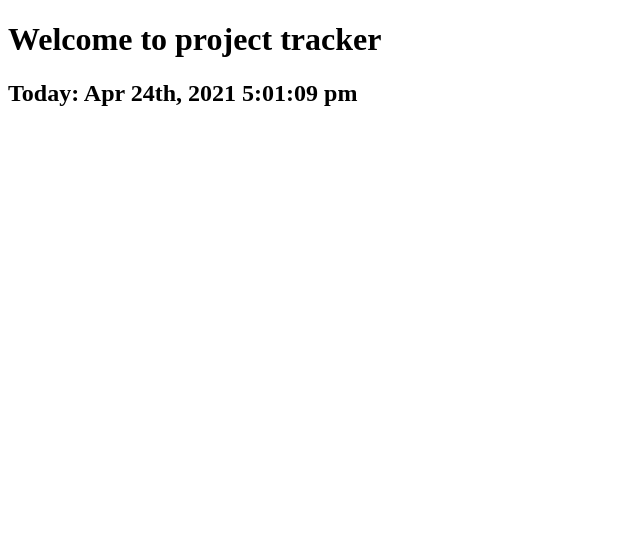
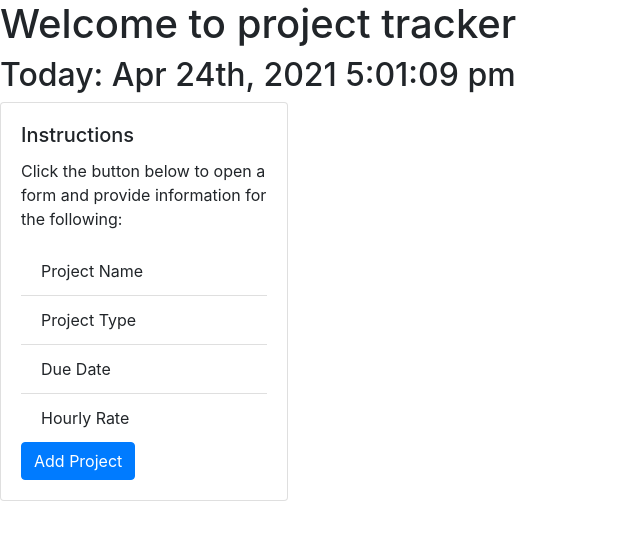
Before and after one commit to alexisligon/project-tracker, a plain HTML site: page index.html in a window 1280 px wide. Shown: the whole page, without its empty margins (0-640 px from the left). Drawn offline with nearby package versions, Linux system fonts and the light colour scheme.

Commit message:
instruction card added

```diff
--- a/index.html
+++ b/index.html
@@ -4,6 +4,7 @@
     <meta charset="UTF-8">
     <meta http-equiv="X-UA-Compatible" content="IE=edge">
     <meta name="viewport" content="width=device-width, initial-scale=1.0">
+    <link rel="stylesheet" href="https://cdnjs.cloudflare.com/ajax/libs/twitter-bootstrap/4.5.0/css/bootstrap.min.css">
     <title>Document</title>
 </head>
 <body>
@@ -13,6 +14,21 @@
         <h2 class="time"></h2>
 
     </header>
+    <main>
+        <div class="card" style="width: 18rem;">
+            <div class="card-body">
+              <h5 class="card-title">Instructions</h5>
+              <p class="card-text">Click the button below to open a form and provide information for the following:</p>
+              <ul class="list-group list-group-flush">
+                <li class="list-group-item">Project Name</li>
+                <li class="list-group-item">Project Type</li>
+                <li class="list-group-item">Due Date</li>
+                <li class="list-group-item">Hourly Rate</li>
+              </ul>
+              <a href="#" class="btn btn-primary">Add Project</a>
+            </div>
+          </div>
+    </main>
 
     <script
       type="text/javascript"
```
